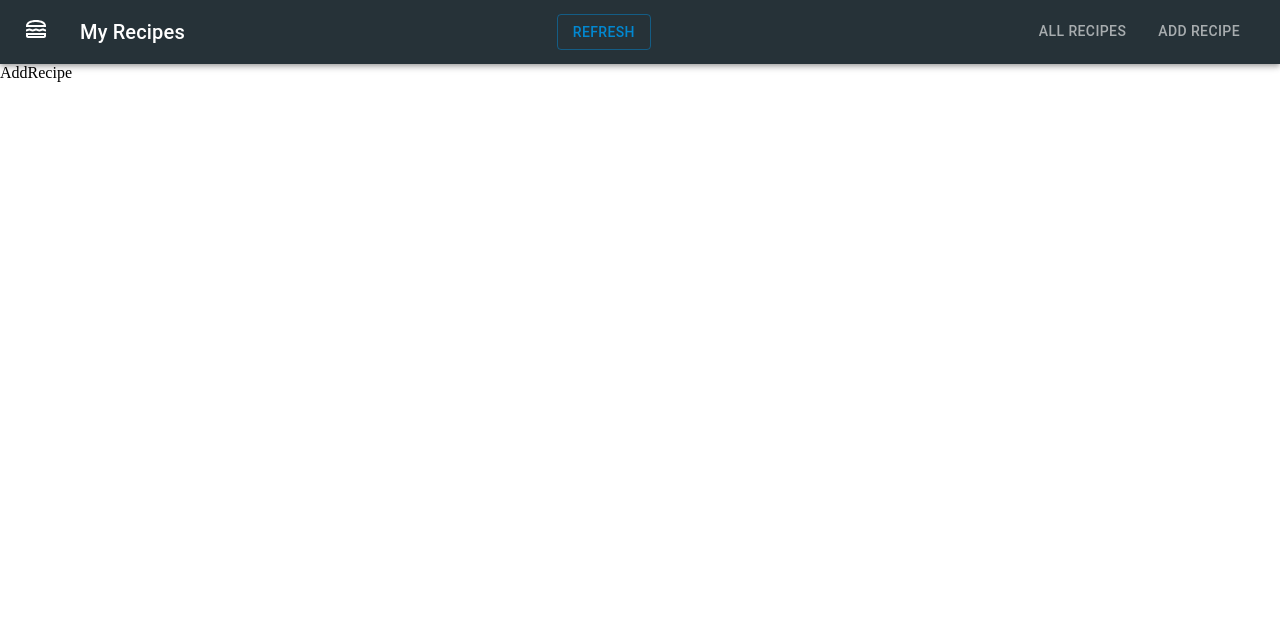
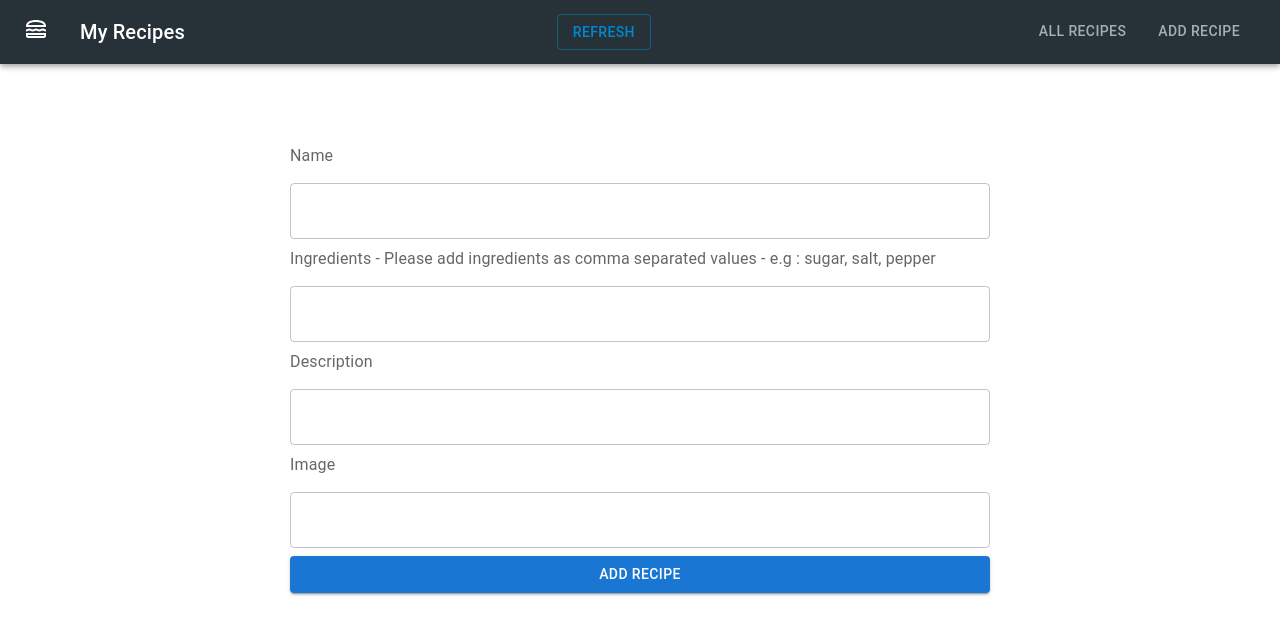
Before and after one commit to avishkaindula/recipe-entry-test-project, a React (Create React App) app in the folder frontend/: page /add in a window 1280 px wide. Shown: the top 634 px of the page. Built offline with nearby package versions, Linux system fonts and the light colour scheme.

Commit message:
final touches

```diff
--- a/frontend/src/components/AddRecipe.js
+++ b/frontend/src/components/AddRecipe.js
@@ -1,7 +1,100 @@
-import React from "react";
+import { Button, FormLabel, TextField } from "@mui/material";
+import { Box } from "@mui/system";
+import axios from "axios";
+import React, { useState } from "react";
+import { useNavigate } from "react-router-dom";
 
 const AddRecipe = () => {
-  return <div>AddRecipe</div>;
+  const history = useNavigate();
+  const [inputs, setInputs] = useState({
+    name: "",
+    description: "",
+    ingredients: "",
+    image: "",
+  });
+  const handleChange = (e) => {
+    setInputs((prevState) => ({
+      ...prevState,
+      [e.target.name]: e.target.value,
+    }));
+    // console.log(e.target.name, "Value", e.target.value);
+  };
+
+  const sendRequest = async () => {
+    await axios
+      .post("http://localhost:5000/recipes", {
+        name: String(inputs.name),
+        ingredients: String(inputs.ingredients),
+        description: String(inputs.description),
+        image: String(inputs.image),
+      })
+      .then((res) => res.data);
+  };
+
+  const handleSubmit = (e) => {
+    e.preventDefault();
+    console.log(inputs);
+    sendRequest().then(() => history("/recipes"));
+  };
+
+  return (
+    <form onSubmit={handleSubmit}>
+      <Box
+        display="flex"
+        flexDirection="column"
+        justifyContent={"center"}
+        maxWidth={700}
+        alignContent={"center"}
+        alignSelf="center"
+        marginLeft={"auto"}
+        marginRight="auto"
+        marginTop={10}
+      >
+        <FormLabel>Name</FormLabel>
+        <TextField
+          value={inputs.name}
+          onChange={handleChange}
+          margin="normal"
+          fullWidth
+          variant="outlined"
+          name="name"
+        />
+        <FormLabel>
+          Ingredients - Please add ingredients as comma separated values - e.g :
+          sugar, salt, pepper{" "}
+        </FormLabel>
+        <TextField
+          value={inputs.ingredients}
+          onChange={handleChange}
+          margin="normal"
+          fullWidth
+          variant="outlined"
+          name="ingredients"
+        />
+        <FormLabel>Description</FormLabel>
+        <TextField
+          value={inputs.description}
+          onChange={handleChange}
+          margin="normal"
+          fullWidth
+          variant="outlined"
+          name="description"
+        />
+        <FormLabel>Image</FormLabel>
+        <TextField
+          value={inputs.image}
+          onChange={handleChange}
+          margin="normal"
+          fullWidth
+          variant="outlined"
+          name="image"
+        />
+        <Button variant="contained" type="submit">
+          Add Recipe
+        </Button>
+      </Box>
+    </form>
+  );
 };
 
 export default AddRecipe;
--- a/frontend/src/components/Header.js
+++ b/frontend/src/components/Header.js
@@ -15,7 +15,12 @@ const Header = () => {
           <Typography variant="h6" sx={{ ml: "2rem" }}>
             My Recipes
           </Typography>
-          <Button color="info" variant="outlined" sx={{ ml: "auto" }}>
+          <Button
+            onClick={() => window.location.reload(false)}
+            color="info"
+            variant="outlined"
+            sx={{ ml: "auto" }}
+          >
             Refresh
           </Button>
           <Tabs
--- a/frontend/src/components/Recipe/Recipe.css
+++ b/frontend/src/components/Recipe/Recipe.css
@@ -37,3 +37,7 @@ li {
   padding: 4px;
   text-align: center;
 }
+
+.card p {
+    padding: 3x;
+  }
--- a/frontend/src/components/Recipe/Recipe.js
+++ b/frontend/src/components/Recipe/Recipe.js
@@ -1,16 +1,30 @@
 import { Button } from "@mui/material";
 import React from "react";
+import axios from "axios";
+import { Link, useNavigate } from "react-router-dom";
 import "./Recipe.css";
 
 const Recipe = (props) => {
+  const history = useNavigate();
   const { _id, name, image } = props.recipe;
+  const deleteHandler = async () => {
+    await axios
+      .delete(`http://localhost:5000/recipes/${_id}`)
+      .then((res) => res.data)
+      .then(() => history("/"));
+  };
+
   return (
     <div className="card">
       <img src={image} alt={name} />
       <h3>{name}</h3>
-      <Button sx={{ mt: "auto" }}>View</Button>
-      <Button sx={{ mt: "auto" }}>Update</Button>
-      <Button color="error" sx={{ mt: "auto" }}>
+      <Button LinkComponent={Link} to={`/view/${_id}`} sx={{ mt: "auto" }}>
+        View
+      </Button>
+      <Button LinkComponent={Link} to={`/edit/${_id}`} sx={{ mt: "auto" }}>
+        Update
+      </Button>
+      <Button color="error" onClick={deleteHandler} sx={{ mt: "auto" }}>
         Delete
       </Button>
     </div>
--- a/frontend/src/components/Recipe/RecipeEdit.js
+++ b/frontend/src/components/Recipe/RecipeEdit.js
@@ -1,7 +1,104 @@
-import React from "react";
+import { Box, Button, FormLabel, TextField } from "@mui/material";
+import axios from "axios";
+import React, { useEffect, useState } from "react";
+import { useNavigate, useParams } from "react-router-dom";
 
 const RecipeEdit = () => {
-  return <div>RecipeEdit</div>;
+  const [inputs, setInputs] = useState();
+  const id = useParams().id;
+  const history = useNavigate();
+  useEffect(() => {
+    const fetchHandler = async () => {
+      await axios
+        .get(`http://localhost:5000/recipes/${id}`)
+        .then((res) => res.data)
+        .then((data) => setInputs(data.recipe));
+    };
+    fetchHandler();
+  }, [id]);
+
+  const sendRequest = async () => {
+    await axios
+      .put(`http://localhost:5000/recipes/${id}`, {
+        name: String(inputs.name),
+        ingredients: String(inputs.ingredients),
+        description: String(inputs.description),
+        image: String(inputs.image),
+      })
+      .then((res) => res.data);
+  };
+  const handleSubmit = (e) => {
+    e.preventDefault();
+    sendRequest().then(() => history("/"));
+  };
+  const handleChange = (e) => {
+    setInputs((prevState) => ({
+      ...prevState,
+      [e.target.name]: e.target.value,
+    }));
+  };
+  return (
+    <div>
+      {inputs && (
+        <form onSubmit={handleSubmit}>
+          <Box
+            display="flex"
+            flexDirection="column"
+            justifyContent={"center"}
+            maxWidth={700}
+            alignContent={"center"}
+            alignSelf="center"
+            marginLeft={"auto"}
+            marginRight="auto"
+            marginTop={10}
+          >
+            <FormLabel>Name</FormLabel>
+            <TextField
+              value={inputs.name}
+              onChange={handleChange}
+              margin="normal"
+              fullWidth
+              variant="outlined"
+              name="name"
+            />
+            <FormLabel>
+              Ingredients - Please add ingredients as comma separated values -
+              e.g : sugar, salt, pepper{" "}
+            </FormLabel>
+            <TextField
+              value={inputs.ingredients}
+              onChange={handleChange}
+              margin="normal"
+              fullWidth
+              variant="outlined"
+              name="ingredients"
+            />
+            <FormLabel>Description</FormLabel>
+            <TextField
+              value={inputs.description}
+              onChange={handleChange}
+              margin="normal"
+              fullWidth
+              variant="outlined"
+              name="description"
+            />
+            <FormLabel>Image</FormLabel>
+            <TextField
+              value={inputs.image}
+              onChange={handleChange}
+              margin="normal"
+              fullWidth
+              variant="outlined"
+              name="image"
+            />
+            <Button variant="contained" type="submit">
+              Update Recipe
+            </Button>
+          </Box>
+        </form>
+      )}
+    </div>
+  );
 };
 
 export default RecipeEdit;
--- /dev/null
+++ b/frontend/src/components/Recipe/View.css
@@ -0,0 +1,4 @@
+img {
+  width: 3rem;
+  height: 5rem;
+}
--- a/frontend/src/components/Recipe/ViewRecipe.js
+++ b/frontend/src/components/Recipe/ViewRecipe.js
@@ -1,7 +1,33 @@
-import React from "react";
+import axios from "axios";
+import React, { useEffect, useState } from "react";
+import { useParams } from "react-router-dom";
+import "./View.css";
 
 const ViewRecipe = () => {
-  return <div>ViewRecipe</div>;
+  const [inputs, setInputs] = useState();
+  const id = useParams().id;
+  useEffect(() => {
+    const fetchHandler = async () => {
+      await axios
+        .get(`http://localhost:5000/recipes/${id}`)
+        .then((res) => res.data)
+        .then((data) => setInputs(data.recipe));
+    };
+    fetchHandler();
+  }, [id]);
+
+  return (
+    <div>
+      {inputs && (
+        <div className="card">
+          <img src={inputs.image} alt={inputs.name} />
+          <h3>{inputs.name}</h3>
+          <p>{inputs.description}</p>
+          <p>{inputs.ingredients}</p>
+        </div>
+      )}
+    </div>
+  );
 };
 
 export default ViewRecipe;
```
